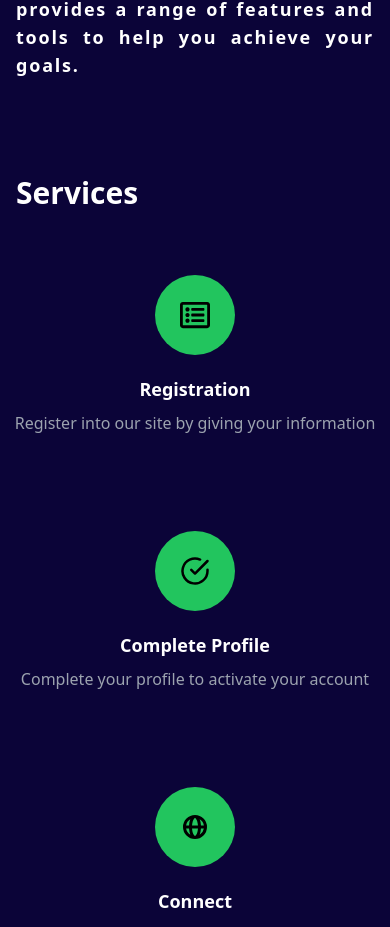
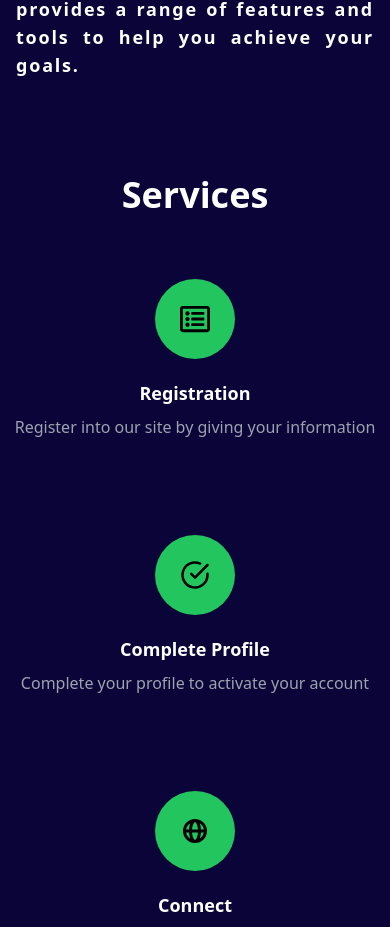
Before and after one commit to satwikrprabhu/Sponsorly, a React (Vite) app: page / in a window 390 px wide. Shown: the part 1772-2699 px from the top of the page. Built offline with nearby package versions, Linux system fonts and the light colour scheme; a web font is replaced by a local one.

Commit message:
Update Services.jsx

```diff
--- a/src/component/Services.jsx
+++ b/src/component/Services.jsx
@@ -7,8 +7,8 @@ const Services = () => {
   return (
     <div class="mx-auto max-w-9xl">
   <div class='sm:flex sm:flex-col sm:items-center flex-col'>
-    <div class='text-white px-4 py-8 text-left sm:text-left'>
-      <h1 class='text-3xl font-bold text-left'>Services</h1>
+    <div class='text-white px-4 py-8 text-center sm:text-left'>
+      <h1 class='text-4xl font-bold text-center'>Services</h1>
     </div>
     <div class='grid grid-cols-1 sm:grid-cols-3 gap-8'>
       <div class='flex flex-col items-center sm:rounded-lg  py-8'>
```
